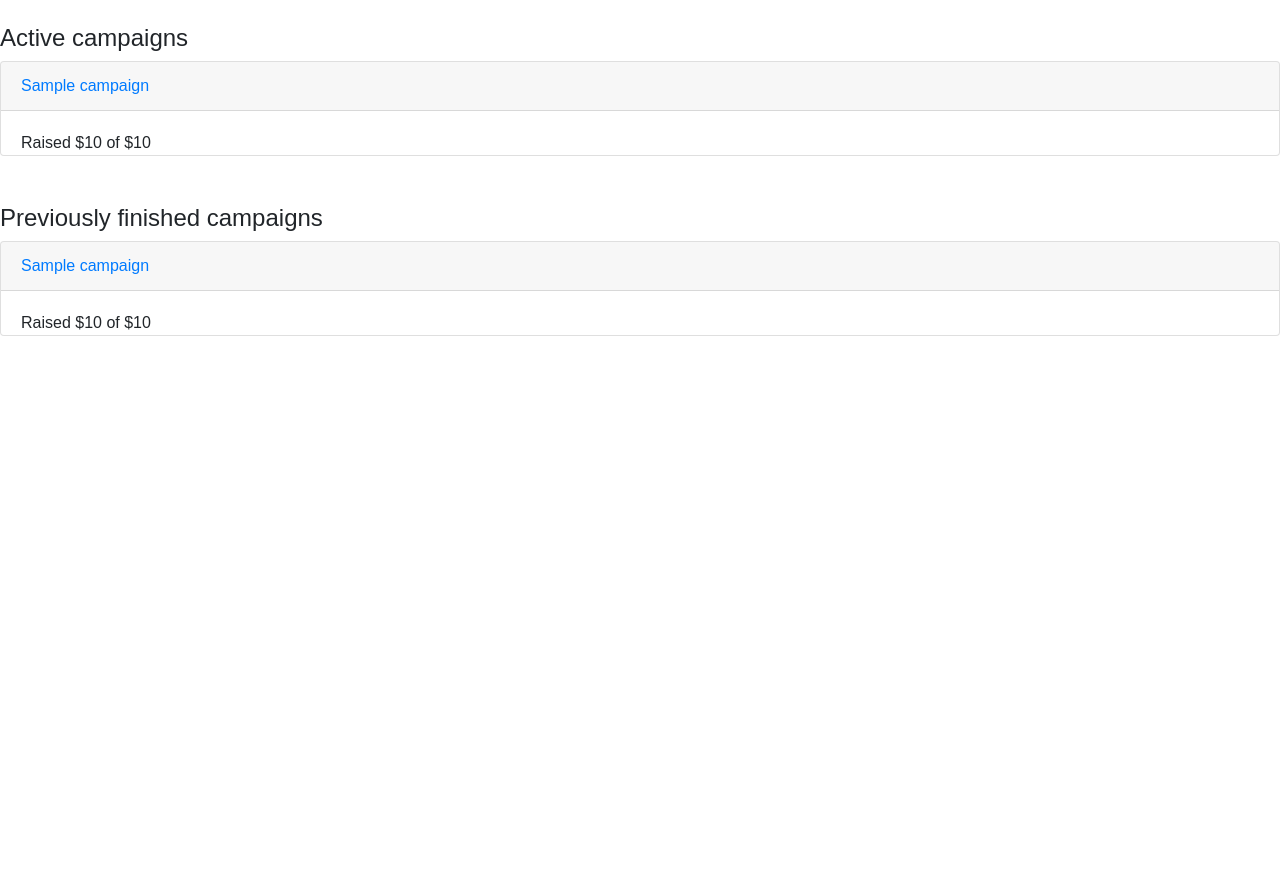
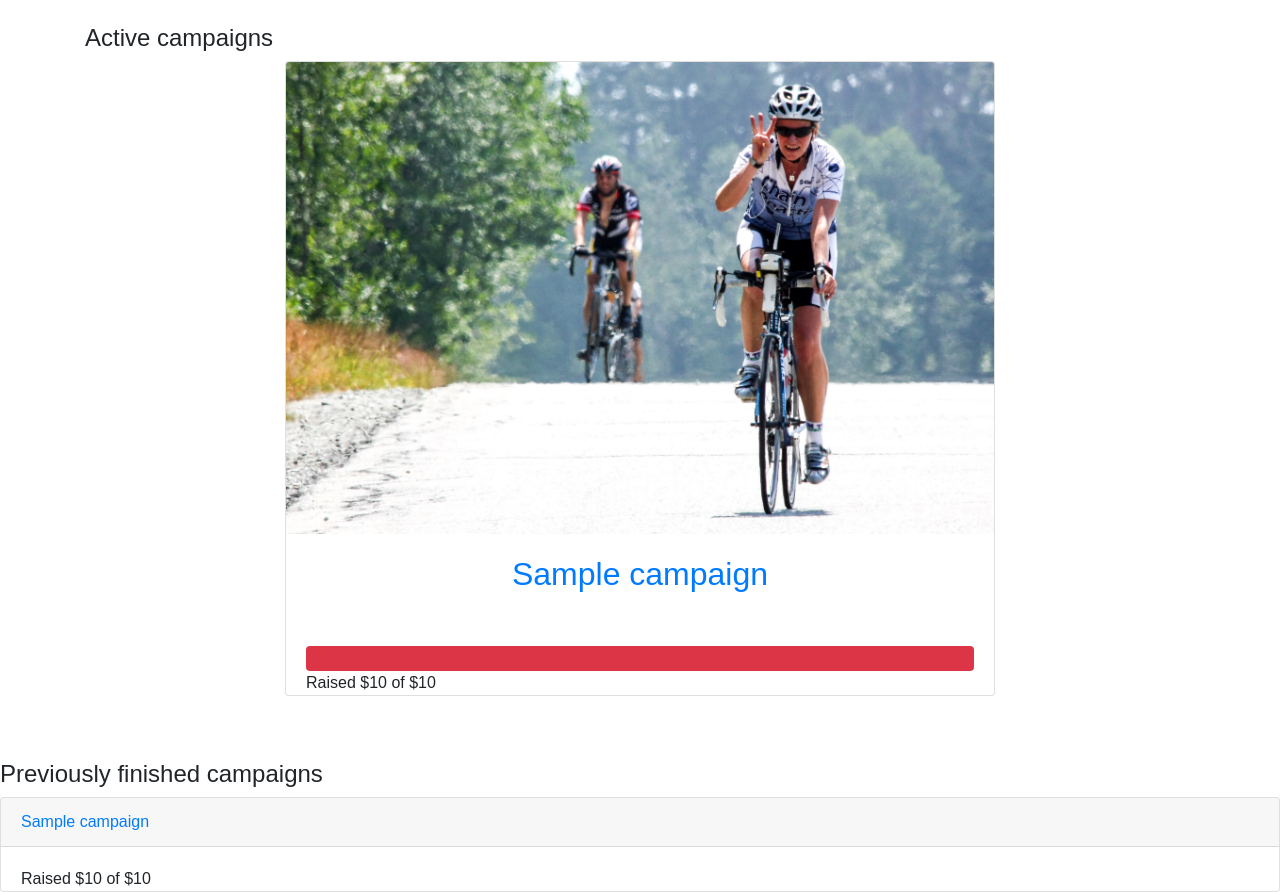
Before and after one commit to dominikszopa/fundraising-website, a Django app: template team_fundraising/templates/index.html in a window 1280 px wide. Before the commit the page ends 336 px from the top, so only its background shows below. Run offline with Django 3.2, Linux system fonts and the light colour scheme; the template is opened without the code that fills it: most values are stand-ins (such as "Sample title", 1, 10 or a date in 2020); parts of the project's set-up code (start-up, migrations or seed data) failed here and were passed over; some libraries are stand-ins or nearby versions.

Commit message:
Started image version of homepage

```diff
--- a/team_fundraising/templates/admin/donation_report.html
+++ b/team_fundraising/templates/admin/donation_report.html
@@ -10,8 +10,10 @@
 
 {% if campaign_id %}
   <a href="{% url 'donation_report_csv' campaign_id %}">Download as csv</a>
-  <br/><br/>
+{% else %}
+  Select a campaign to download a list of donors file
 {% endif %}
+<br/><br/>
 
 
 <div class="results">
--- a/team_fundraising/templates/index.html
+++ b/team_fundraising/templates/index.html
@@ -4,19 +4,26 @@
 
 {% block body %}
 <br/>
-<h4>Active campaigns</h4>
-{% for campaign in active %}
-    <div class="card">
-        <div class="card-header">
-            <a href="{% url 'team_fundraising:index' campaign.id %}">{{ campaign.name }}</a><br/>
-        </div>
-        <div class="card-body">
-            Raised ${{ campaign.get_total_raised|floatformat:"0"|intcomma }} of
-            ${{ campaign.goal|floatformat:"0"|intcomma }}
+<div class="container">
+    <h4>Active campaigns</h4>
+    {% for campaign in active %}
+    <div class="col-lg-8  mx-auto">
+        <div class="card mb-3">
+            <img class="card-img-top" src="{% static "homepage.jpg" %}" alt="Card image cap">
+            <div class="card-body">
+                <h2 class="card-title"><a href="{% url 'team_fundraising:index' campaign.id %}">{{ campaign.name }}</a></h2>
+                <div class="progress" style="height: 25px;">
+                    <div class="progress-bar bg-danger" role="progressbar" style="width: {% widthratio campaign.get_total_raised campaign.goal 100 %}%" aria-valuenow="{% widthratio campaign.get_total_raised campaign.goal 100 %}" aria-valuemin="0" aria-valuemax="100"></div>
+                </div>
+                <div class="mx-auto">
+                    Raised ${{ campaign.get_total_raised|floatformat:"0"|intcomma }} of
+                    ${{ campaign.goal|floatformat:"0"|intcomma }}
+                </div>
+            </div>
         </div>
     </div>
 {% endfor %}
-
+</div>
 <br/><br/>
 
 <h4>Previously finished campaigns</h4>
```
Also changed, not shown: 1 other file.
